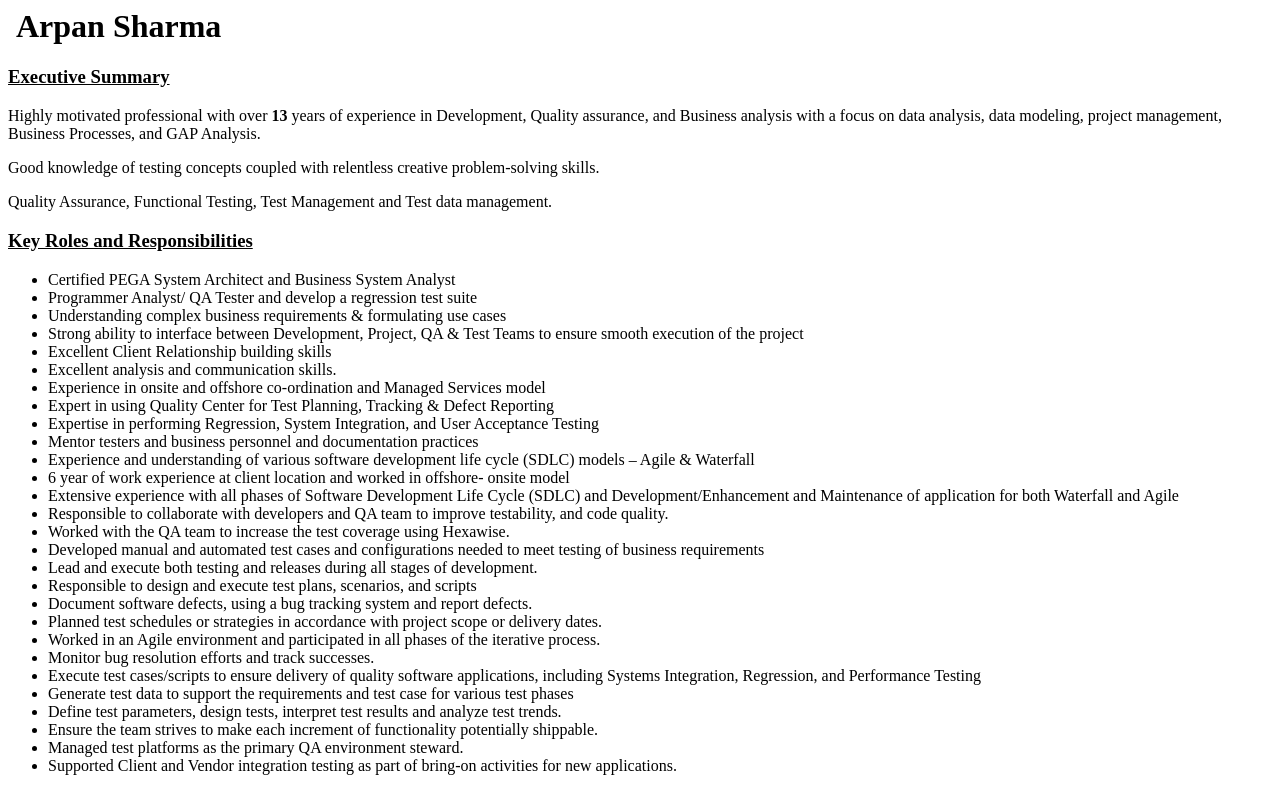
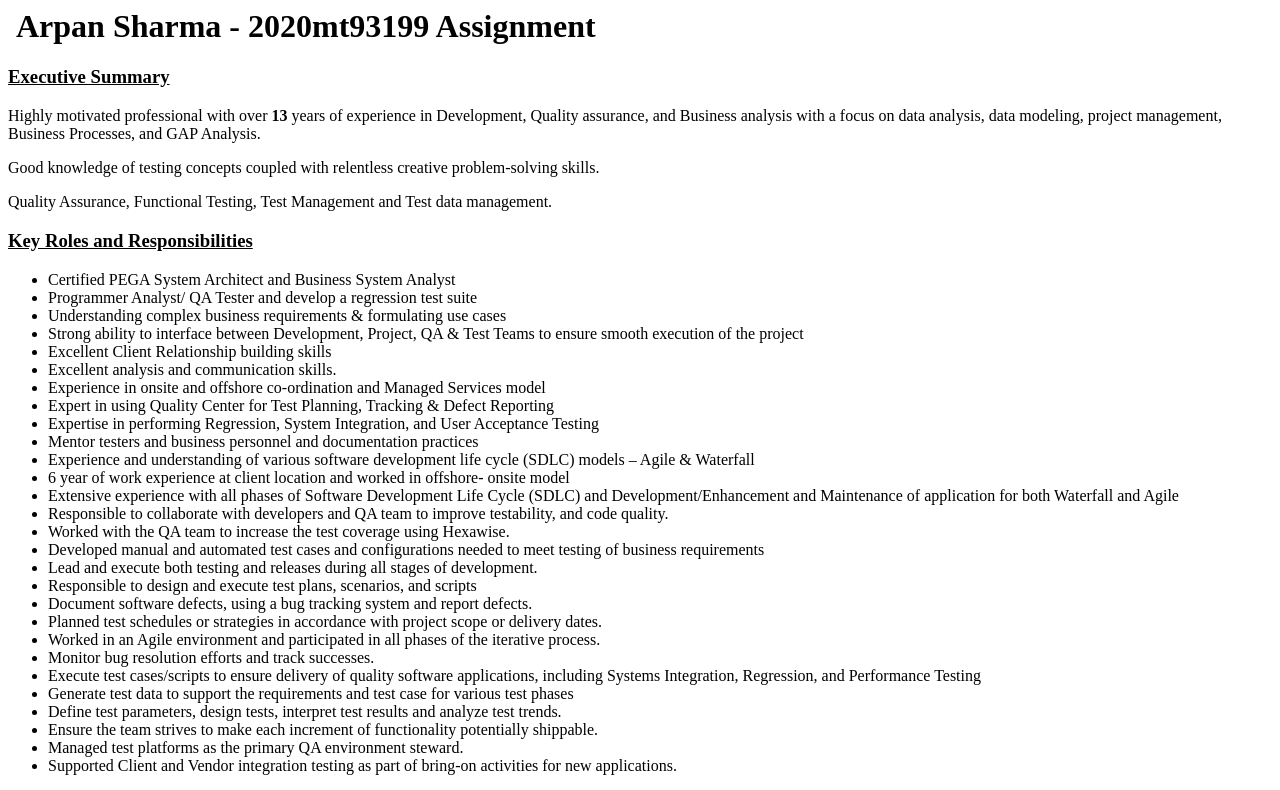
Before and after one commit to 2020mt93199/2020mt93199, a plain HTML site: page index.html in a window 1280 px wide. Shown: the top 790 px of the page. Drawn offline with Linux system fonts and the light colour scheme.

Commit message:
Update index.html

```diff
--- a/index.html
+++ b/index.html
@@ -1,4 +1,4 @@
-<h1>&nbsp;<strong>Arpan Sharma</strong></h1>
+<h1>&nbsp;<strong>Arpan Sharma - 2020mt93199 Assignment </strong></h1>
 <h3><strong><u>Executive Summary</u></strong></h3>
 <p>Highly motivated professional with over <strong>13</strong> years of experience in Development, Quality assurance, and Business analysis with a focus on data analysis, data modeling, project management, Business Processes, and GAP Analysis.</p>
 <p>Good knowledge of testing concepts coupled with relentless creative problem-solving skills.</p>
```
